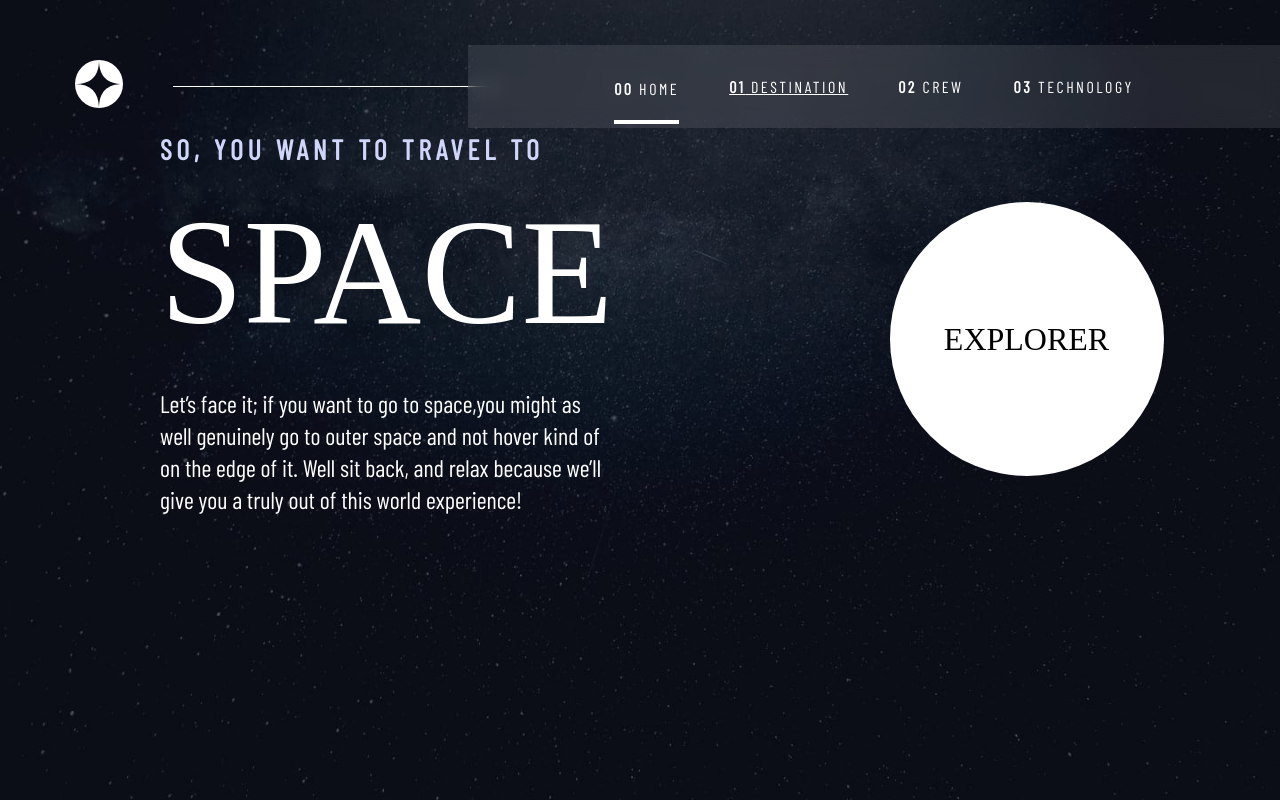
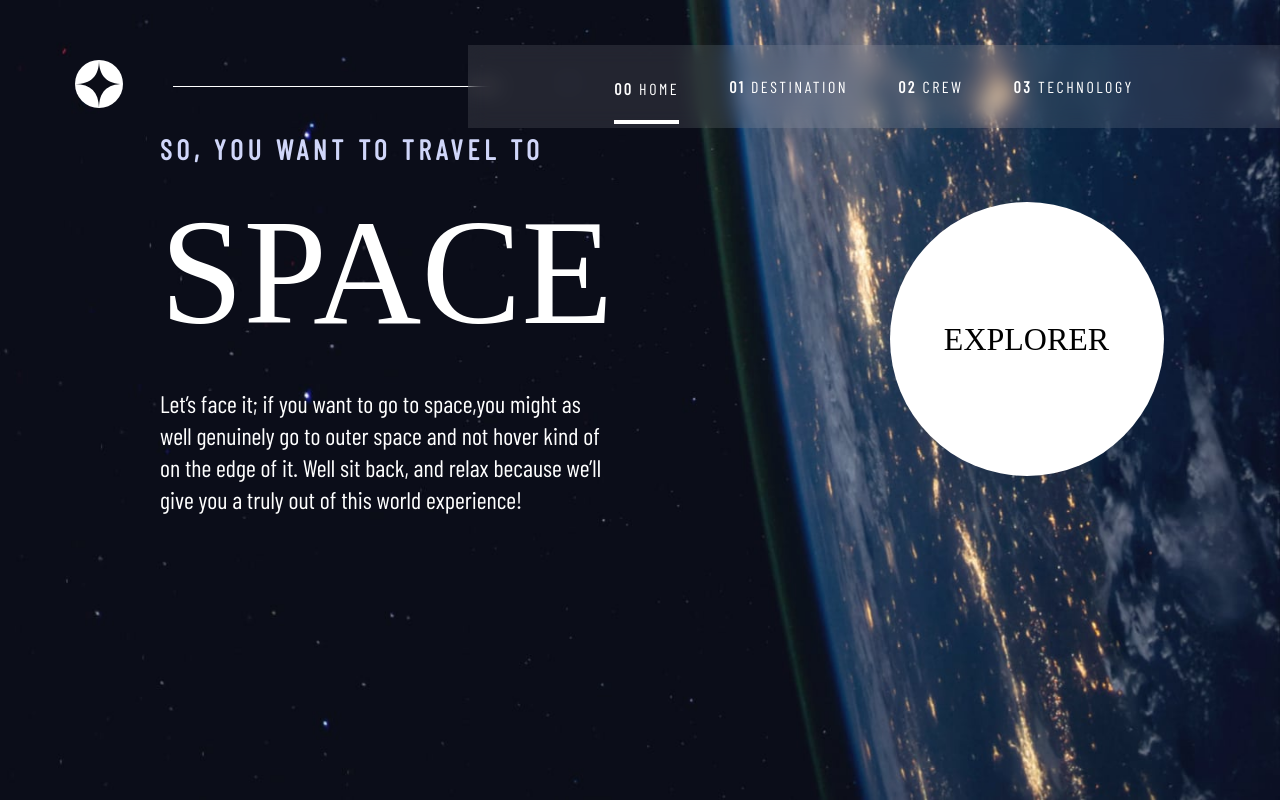
Before and after one commit to PedroRocs/Site-web-space-turism, a plain HTML site: page index.html in a window 1280 px wide. Drawn offline with nearby package versions, Linux system fonts and the light colour scheme; a web font is replaced by a local one.

Commit message:
linkado pagina destination, estilizado scroll bar, ajustando problema de responsividade na body

```diff
--- a/css/style.css
+++ b/css/style.css
@@ -25,20 +25,48 @@ p {
     font-size: 1.3em;
 }
 
+a{
+    text-decoration: none;
+}
+
 li {
     list-style: none;
 }
 
 
 
-body,#corpo-destination{
+
+#corpo-destination::-webkit-scrollbar{
+    width: 5px;
+}
+
+#corpo-destination::-webkit-scrollbar-track{
+  background-color: #222;
+}
+#corpo-destination::-webkit-scrollbar-thumb{
+    background-color: #fff;
+    border-radius: 20px;
+}
+
+body{
+    background-image: url("/assets/home/background-home-desktop.jpg");
+    background-size: cover;
+    background-repeat: no-repeat;
+    min-height: 100vh;
+   max-height: calc( 100vh + max-content);
+    overflow-x: hidden;
+    max-width: 1440px;
+    margin: 0 auto;
+}
+
+#corpo-destination{
     background-image: url("/assets/destination/background-destination-desktop.jpg");
     background-size: cover;
     background-repeat: no-repeat;
-    height: 100%;
+   height: 100%;
     overflow-x: hidden;
     max-width: 1440px;
-    margin: auto;
+    margin: 0 auto;
 }
 
 .cabecalho {
@@ -215,8 +243,8 @@ body,#corpo-destination{
     width: 100%;
     display: grid;
     grid-template-columns: 3fr 2fr;
-    height: calc(100% - 140px);
-    padding-bottom: 100px;
+    height: calc(100% - 100px );
+
 
 }
 
@@ -435,6 +463,7 @@ PAGINA DESTINATION
      font-size: 1em;
      margin-right: 15px;
      color: #D0D6F9;
+     cursor: pointer;
 
 
  }
--- a/js/destination.js
+++ b/js/destination.js
@@ -23,7 +23,7 @@ fetch(url)
 
 
 
-       }
+    }
 
 )
 
```
